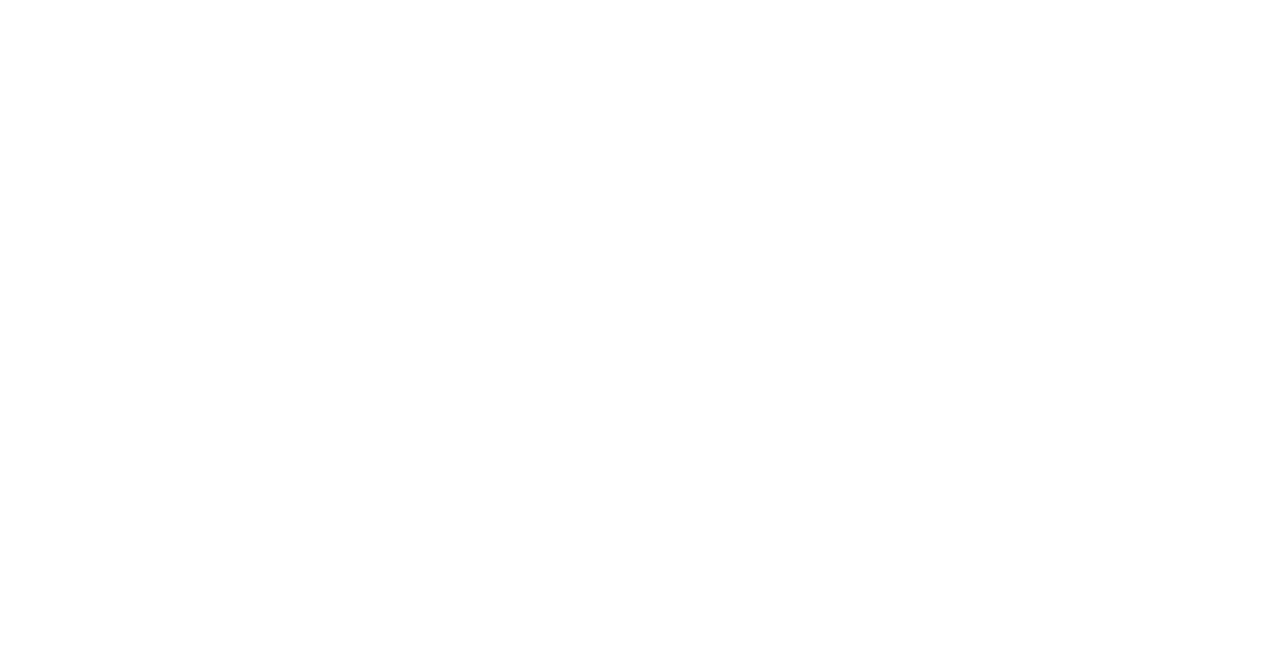
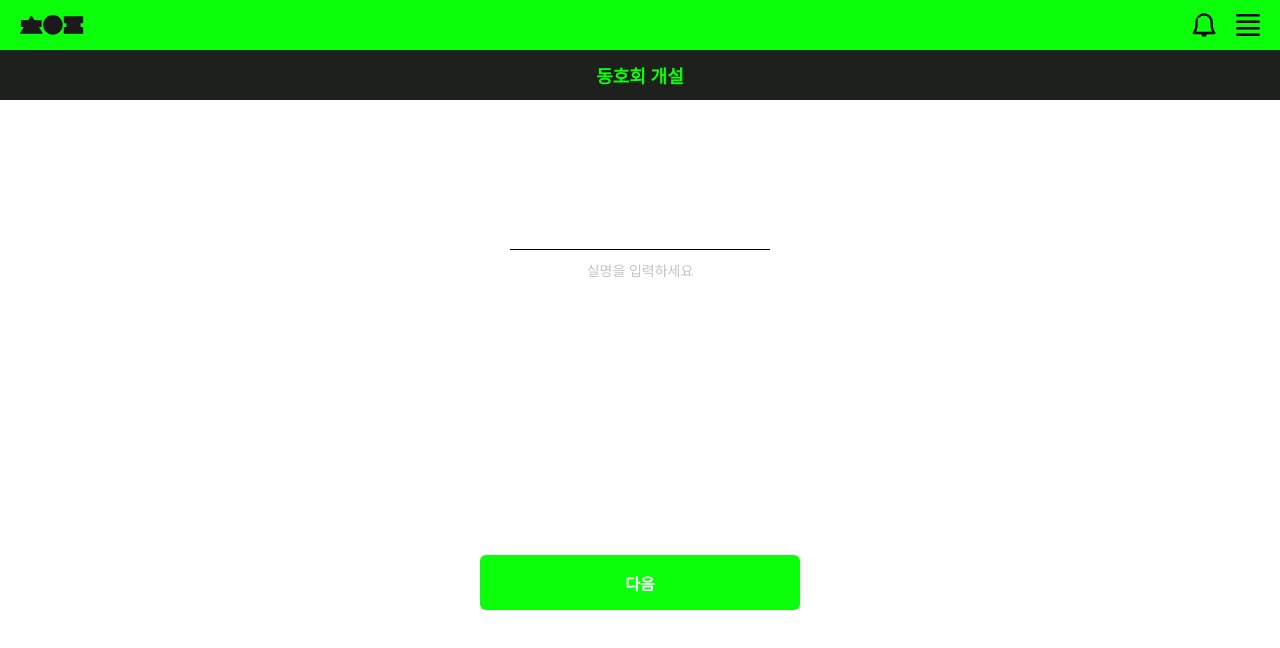
Before and after one commit to dsm-football/football-frontend, a React (Create React App) app: page /signup in a window 1280 px wide. Shown: the top 648 px of the page. Built offline with nearby package versions, Linux system fonts and the light colour scheme.

Commit message:
⚡️ :: signup container 추가

```diff
--- a/src/components/login/Login.tsx
+++ b/src/components/login/Login.tsx
@@ -6,7 +6,7 @@
   return (
     <S.Container>
       <S.LoginHeader>로그인</S.LoginHeader>
-      <S.LoginBox>
+      <S.LoginBox href="https://accounts.google.com/o/oauth2/v2/auth?client_id=436549750929-4pepqro96c8s3sn3a35l84rpeir3brt2.apps.googleusercontent.com&scope=https://www.googleapis.com/auth/userinfo.email%20https://www.googleapis.com/auth/userinfo.profile&response_type=code&access_type=offline&redirect_uri=http%3A%2F%2Flocalhost%3A3001">
         <img src={Google} alt="" />
         <span>구글 계정으로 로그인</span>
       </S.LoginBox>
--- a/src/components/login/style.tsx
+++ b/src/components/login/style.tsx
@@ -14,7 +14,7 @@
 export const LoginHeader = styled.h1`
   font-size: 48px;
 `;
-export const LoginBox = styled.div`
+export const LoginBox = styled.a`
   width: 305px;
   height: 92px;
   box-shadow: 0px 4px 10px rgba(0, 0, 0, 0.12);
--- a/src/components/signup/Age.tsx
+++ b/src/components/signup/Age.tsx
@@ -1,11 +1,8 @@
 import React from "react";
-import { Header, PageMoveHeader } from "../common";
 import * as S from "./style";
 const Age = () => {
   return (
     <>
-      <Header />
-      <PageMoveHeader />
       <S.InputSignupWrapper>
         <S.InputWrapper>
           <S.Input type="number" />
--- a/src/components/signup/Athlete.tsx
+++ b/src/components/signup/Athlete.tsx
@@ -1,11 +1,8 @@
 import React from "react";
-import { Header, PageMoveHeader } from "../common";
 import * as S from "./style";
 const Position = () => {
   return (
     <>
-      <Header />
-      <PageMoveHeader />
       <S.SignupWrapper>
         <S.BigCardWrapper>
           <S.SignupCard>선수출신</S.SignupCard>
--- a/src/components/signup/Name.tsx
+++ b/src/components/signup/Name.tsx
@@ -1,14 +1,11 @@
 import React from "react";
-import { Header, PageMoveHeader } from "../common";
 import * as S from "./style";
 const Name = () => {
   return (
     <>
-      <Header />
-      <PageMoveHeader />
       <S.InputSignupWrapper>
         <S.InputWrapper>
-          <S.Input />
+          <S.Input type="string" />
           <span>실명을 입력하세요</span>
         </S.InputWrapper>
         <S.NextPage>다음</S.NextPage>
--- a/src/components/signup/Position.tsx
+++ b/src/components/signup/Position.tsx
@@ -1,11 +1,8 @@
 import React from "react";
-import { Header, PageMoveHeader } from "../common";
 import * as S from "./style";
 const Position = () => {
   return (
     <>
-      <Header />
-      <PageMoveHeader />
       <S.SignupWrapper>
         <S.CardWrapper>
           <S.SignupCard>골키퍼</S.SignupCard>
--- a/src/components/signup/style.tsx
+++ b/src/components/signup/style.tsx
@@ -14,7 +14,7 @@
 `;
 export const InputSignupWrapper = styled(SignupWrapper)`
   box-sizing: border-box;
-  padding-top: 80px;
+  padding-top: 100px;
   height: 510px;
   justify-content: space-between;
 `;
--- a/src/containers/index.ts
+++ b/src/containers/index.ts
@@ -1 +1,2 @@
 export {default as ClubManagementContainer} from './clubManagement';
+export {default as SignupContainer} from './signup/Signup'
--- /dev/null
+++ b/src/containers/signup/Signup.tsx
@@ -0,0 +1,18 @@
+import React, { FC, Suspense } from "react";
+import { Header, PageMoveHeader } from "../../components/common";
+import SignupItem from "./SignupItem";
+
+const SignupContainer: FC = () => {
+  const value = {
+    id: 0,
+  };
+  return (
+    <Suspense fallback={<div>Loading...</div>}>
+      <Header />
+      <PageMoveHeader />
+      <SignupItem {...value} />
+    </Suspense>
+  );
+};
+
+export default SignupContainer;
--- /dev/null
+++ b/src/containers/signup/SignupItem.tsx
@@ -0,0 +1,24 @@
+import { Age, Athlete, Gender, Name, Position } from "../../components";
+import React, { FC } from "react";
+
+interface Props {
+  id: number;
+}
+
+const SignupItem: FC<Props> = (props) => {
+  console.log(props.id);
+  switch (props.id) {
+    case 0:
+      return <Name />;
+    case 1:
+      return <Age />;
+    case 2:
+      return <Gender />;
+    case 3:
+      return <Position />;
+    default:
+      return <Athlete />;
+  }
+};
+
+export default SignupItem;
--- a/src/route/MainRouter.tsx
+++ b/src/route/MainRouter.tsx
@@ -1,7 +1,7 @@
 import React from "react";
 import { Switch, Route } from "react-router-dom";
 import { ClubEstbl, Login, MainPage } from "../components";
-import { ClubManagementContainer } from "../containers";
+import { ClubManagementContainer, SignupContainer } from "../containers";
 
 const MainRouter = () => {
   return (
@@ -15,6 +15,7 @@
         <Route exact path="/clubEstbl" component={ClubEstbl} />
         <Route exact path="/Login" component={Login} />
         <Route exact path="/" component={MainPage} />
+        <Route exact path="/signup" component={SignupContainer} />
       </Switch>
     </>
   );
```
Also changed, not shown: src/components/index.tsx (+7 -0 lines).
